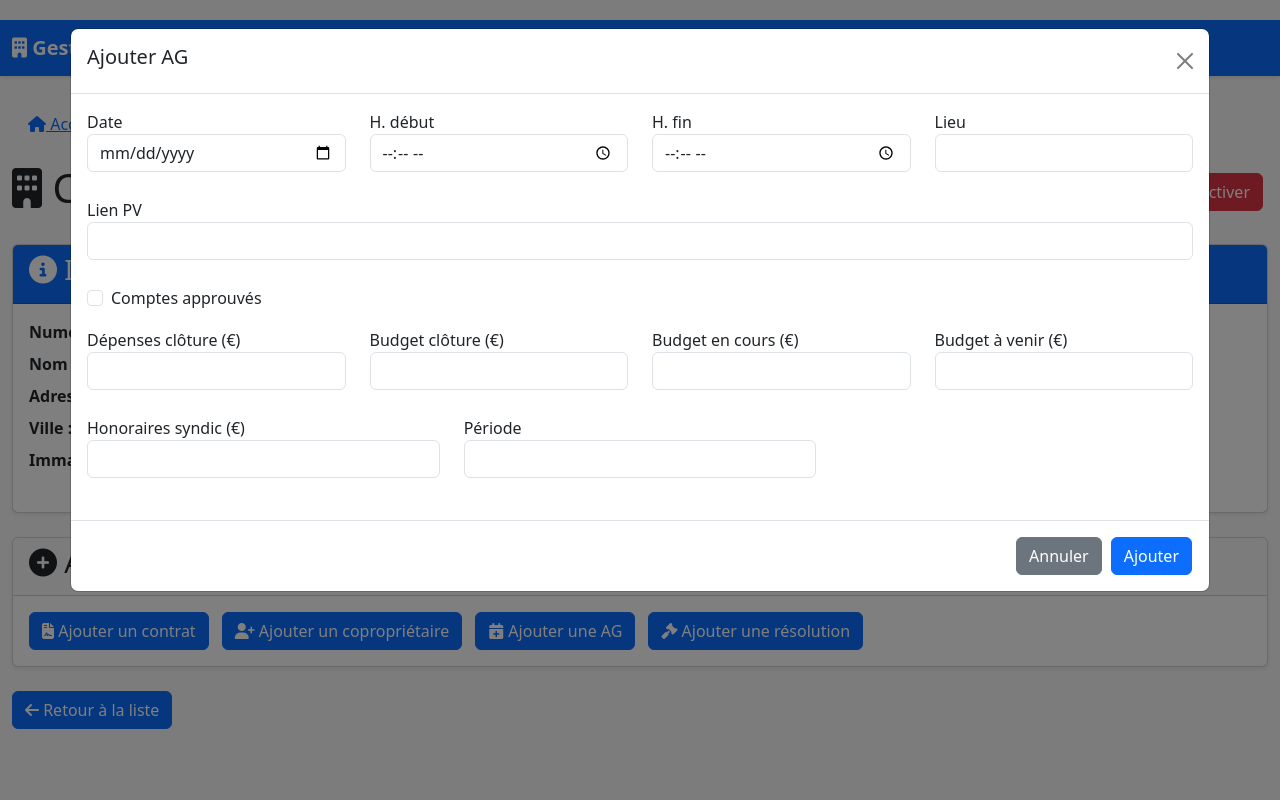
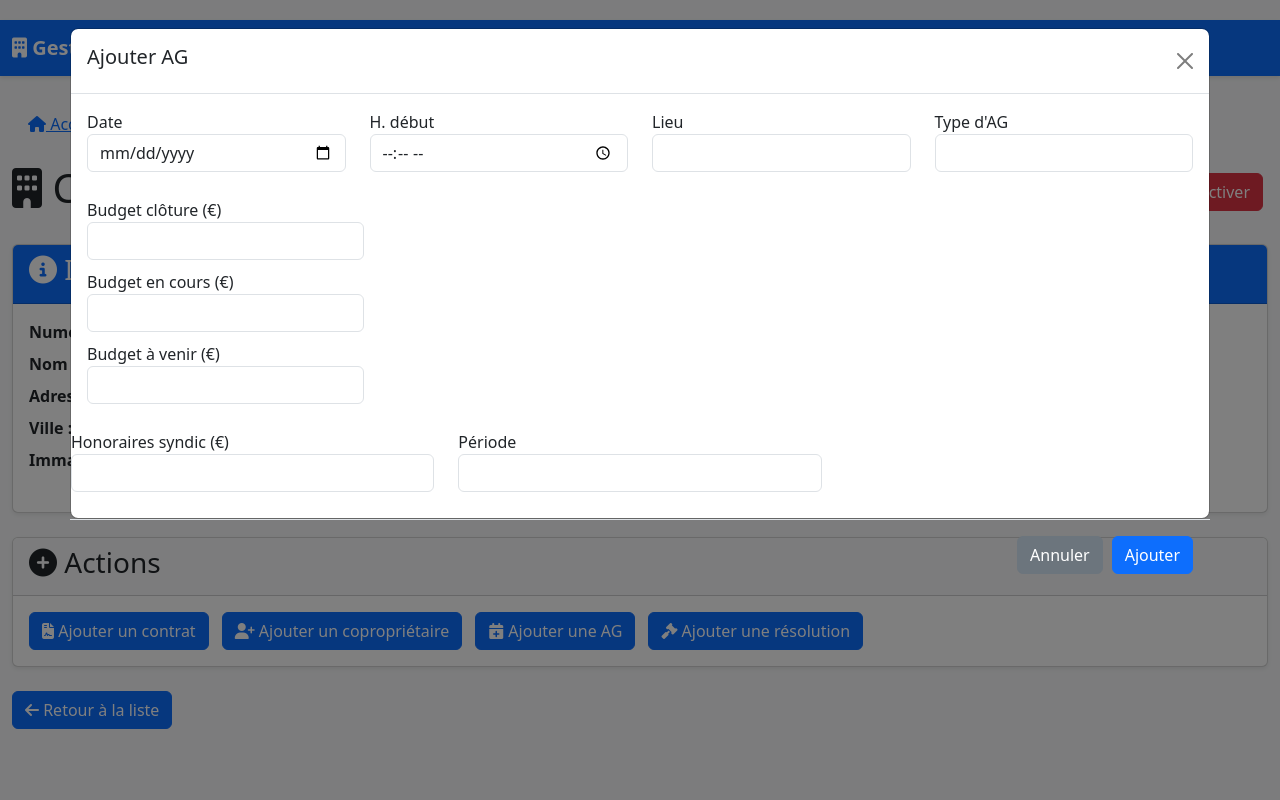
Before and after one commit to Keko-creator/copro_manager, a Flask app: page /copropriete/1 in a window 1280 px wide, after a click on "Ajouter une AG". Run offline with Flask 3, Linux system fonts and the light colour scheme.

Commit message:
Simplification des Assemblées Générales: conservation de Date, Lieu, Heure de début, ajout du champ Type d'AG. Suppression des autres champs.
Co-authored-by: Keko-creator <Keko-creator@users.noreply.github.com>

```diff
--- a/copro_manager/app.py
+++ b/copro_manager/app.py
@@ -136,19 +136,11 @@ class AssembleeGenerale(db.Model):
     copropriete_id = db.Column(db.Integer, db.ForeignKey('copropriete.id'), nullable=False)
     date = db.Column(db.Date)
     horaire_debut = db.Column(db.String(20))
-    horaire_fin = db.Column(db.String(20))
     lieu = db.Column(db.String(200))
-    lien_pv = db.Column(db.String(500))
-    comptes_approuves = db.Column(db.Boolean, default=False)
-    montant_depenses_exercice_cloture = db.Column(db.Float)
-    montant_budget_exercice_cloture = db.Column(db.Float)
-    montant_budget_exercice_en_cours = db.Column(db.Float)
-    montant_budget_exercice_a_venir = db.Column(db.Float)
-    honoraires_syndic = db.Column(db.Float)
-    periode_honoraires_syndic = db.Column(db.String(100))
+    type_ag = db.Column(db.String(100))  # Nouveau champ: Type d'AG
+
     points_a_retenir = db.relationship('PointARetenir', backref='assemblee_generale', lazy=True, cascade="all, delete-orphan")
     budgets_travaux = db.relationship('BudgetTravaux', backref='assemblee_generale', lazy=True, cascade="all, delete-orphan")
-
 class PointARetenir(db.Model):
     id = db.Column(db.Integer, primary_key=True)
     ag_id = db.Column(db.Integer, db.ForeignKey('assemblee_generale.id'), nullable=False)
@@ -589,16 +581,8 @@ def save_ag():
 
     ag.date = parse_date(request.form.get('date'))
     ag.horaire_debut = request.form.get('horaire_debut')
-    ag.horaire_fin = request.form.get('horaire_fin')
     ag.lieu = request.form.get('lieu')
-    ag.lien_pv = request.form.get('lien_pv')
-    ag.comptes_approuves = 'comptes_approuves' in request.form
-    ag.montant_depenses_exercice_cloture = float(request.form.get('montant_depenses_exercice_cloture') or 0)
-    ag.montant_budget_exercice_cloture = float(request.form.get('montant_budget_exercice_cloture') or 0)
-    ag.montant_budget_exercice_en_cours = float(request.form.get('montant_budget_exercice_en_cours') or 0)
-    ag.montant_budget_exercice_a_venir = float(request.form.get('montant_budget_exercice_a_venir') or 0)
-    ag.honoraires_syndic = float(request.form.get('honoraires_syndic') or 0)
-    ag.periode_honoraires_syndic = request.form.get('periode_honoraires_syndic')
+    ag.type_ag = request.form.get('type_ag')
 
     db.session.add(ag)
     db.session.commit()
--- a/copro_manager/database.py
+++ b/copro_manager/database.py
@@ -139,16 +139,8 @@ class AssembleeGenerale(db.Model):
     copropriete_id = db.Column(db.Integer, db.ForeignKey('copropriete.id'), nullable=False)
     date = db.Column(db.Date)
     horaire_debut = db.Column(db.String(20))
-    horaire_fin = db.Column(db.String(20))
     lieu = db.Column(db.String(200))
-    lien_pv = db.Column(db.String(500))
-    comptes_approuves = db.Column(db.Boolean, default=False)
-    montant_depenses_exercice_cloture = db.Column(db.Float)
-    montant_budget_exercice_cloture = db.Column(db.Float)
-    montant_budget_exercice_en_cours = db.Column(db.Float)
-    montant_budget_exercice_a_venir = db.Column(db.Float)
-    honoraires_syndic = db.Column(db.Float)
-    periode_honoraires_syndic = db.Column(db.String(100))
+    type_ag = db.Column(db.String(100))  # Nouveau champ: Type d'AG
 
     points_a_retenir = db.relationship('PointARetenir', backref='assemblee_generale', lazy=True, cascade="all, delete-orphan")
     budgets_travaux = db.relationship('BudgetTravaux', backref='assemblee_generale', lazy=True, cascade="all, delete-orphan")
--- a/copro_manager/templates/copropriete.html
+++ b/copro_manager/templates/copropriete.html
@@ -293,7 +293,7 @@
                         <td>{{ a.date.strftime('%d/%m/%Y') if a.date else 'N/C' }}</td>
                         <td>{{ a.lieu }}</td>
                         <td>{{ a.horaire_debut }}</td>
-                        <td>{{ a.horaire_fin }}</td>
+                        <td>{{ a.type_ag }}</td>
                         <td>
                             <button type="button" class="btn btn-sm btn-warning"
                                     data-bs-toggle="modal"
--- a/copro_manager/templates/modals.html
+++ b/copro_manager/templates/modals.html
@@ -260,33 +260,14 @@
               <input type="time" class="form-control" name="horaire_debut" required>
             </div>
             <div class="col-md-3">
-              <label>H. fin</label>
-              <input type="time" class="form-control" name="horaire_fin" required>
-            </div>
-            <div class="col-md-3">
               <label>Lieu</label>
               <input type="text" class="form-control" name="lieu" required>
             </div>
-          </div>
-          <div class="row mb-3">
-            <div class="col-md-12">
-              <label>Lien PV</label>
-              <input type="url" class="form-control" name="lien_pv">
+            <div class="col-md-3">
+              <label>Type d'AG</label>
+              <input type="text" class="form-control" name="type_ag" required>
             </div>
           </div>
-          <div class="row mb-3">
-            <div class="col-md-12">
-              <div class="form-check">
-                <input type="checkbox" class="form-check-input" name="comptes_approuves">
-                <label>Comptes approuvés</label>
-              </div>
-            </div>
-          </div>
-          <div class="row mb-3">
-            <div class="col-md-3">
-              <label>Dépenses clôture (€)</label>
-              <input type="number" step="0.01" class="form-control" name="montant_depenses_exercice_cloture">
-            </div>
             <div class="col-md-3">
               <label>Budget clôture (€)</label>
               <input type="number" step="0.01" class="form-control" name="montant_budget_exercice_cloture">
@@ -706,27 +687,12 @@
               <input type="time" class="form-control" name="horaire_debut" value="{{ a.horaire_debut }}" required>
             </div>
             <div class="col-md-3">
-              <label>H. fin</label>
-              <input type="time" class="form-control" name="horaire_fin" value="{{ a.horaire_fin }}" required>
-            </div>
-            <div class="col-md-3">
               <label>Lieu</label>
               <input type="text" class="form-control" name="lieu" value="{{ a.lieu }}" required>
             </div>
-          </div>
-          <div class="row mb-3">
-            <div class="col-md-12">
-              <label>Lien PV</label>
-              <input type="url" class="form-control" name="lien_pv" value="{{ a.lien_pv or '' }}">
-            </div>
-          </div>
-          <div class="row mb-3">
-            <div class="col-md-12">
-              <div class="form-check">
-                <input type="checkbox" class="form-check-input" name="comptes_approuves"
-                       {% if a.comptes_approuves %}checked{% endif %}>
-                <label>Comptes approuvés</label>
-              </div>
+            <div class="col-md-3">
+              <label>Type d'AG</label>
+              <input type="text" class="form-control" name="type_ag" value="{{ a.type_ag or '' }}" required>
             </div>
           </div>
           <div class="row mb-3">
```
